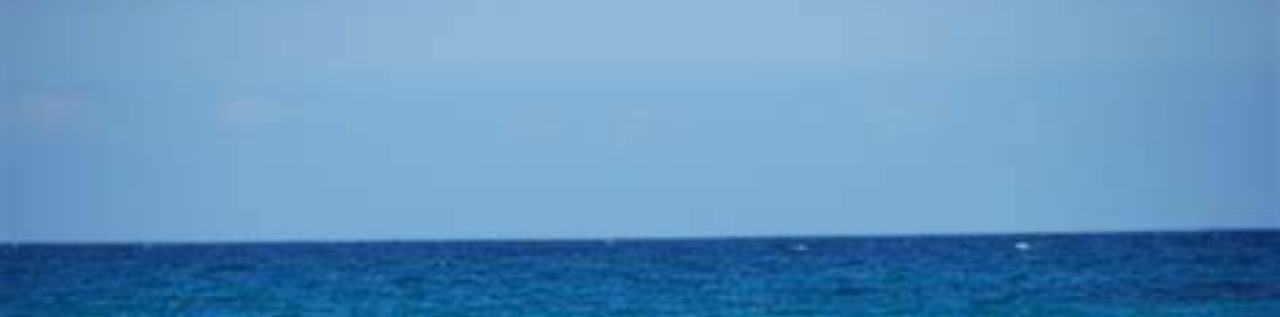
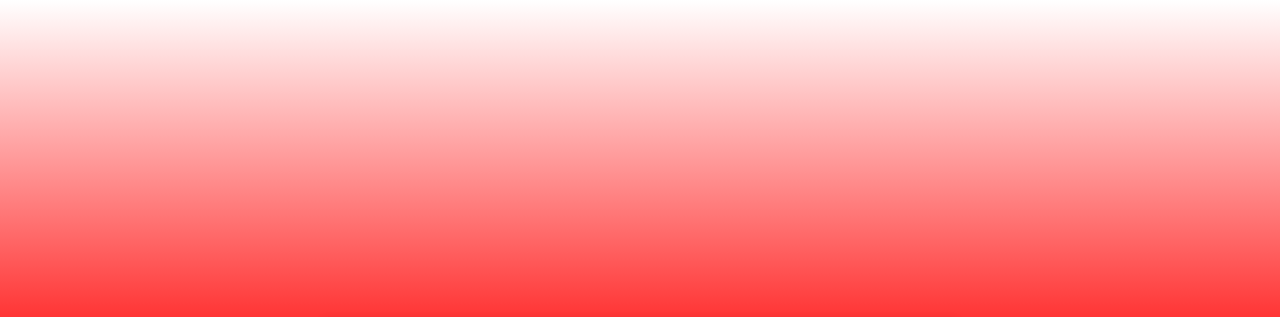
Before and after one commit to SAMUELBOAKYE/Samtech---Country, a plain HTML site: page index.html in a window 1280 px wide. Shown: the top 317 px of the page. Drawn offline with Linux system fonts and the light colour scheme.

Commit message:
Update index.html

```diff
--- a/index.html
+++ b/index.html
@@ -20,7 +20,7 @@
       align-items: center;
       height: 100vh;
       background-color:whitesmoke;
-      background: url(./oo.jpeg) center/ cover no-repeat;
+      background: linear-gradient(#fff, red, blue);;
     }
 
     .container {
```
